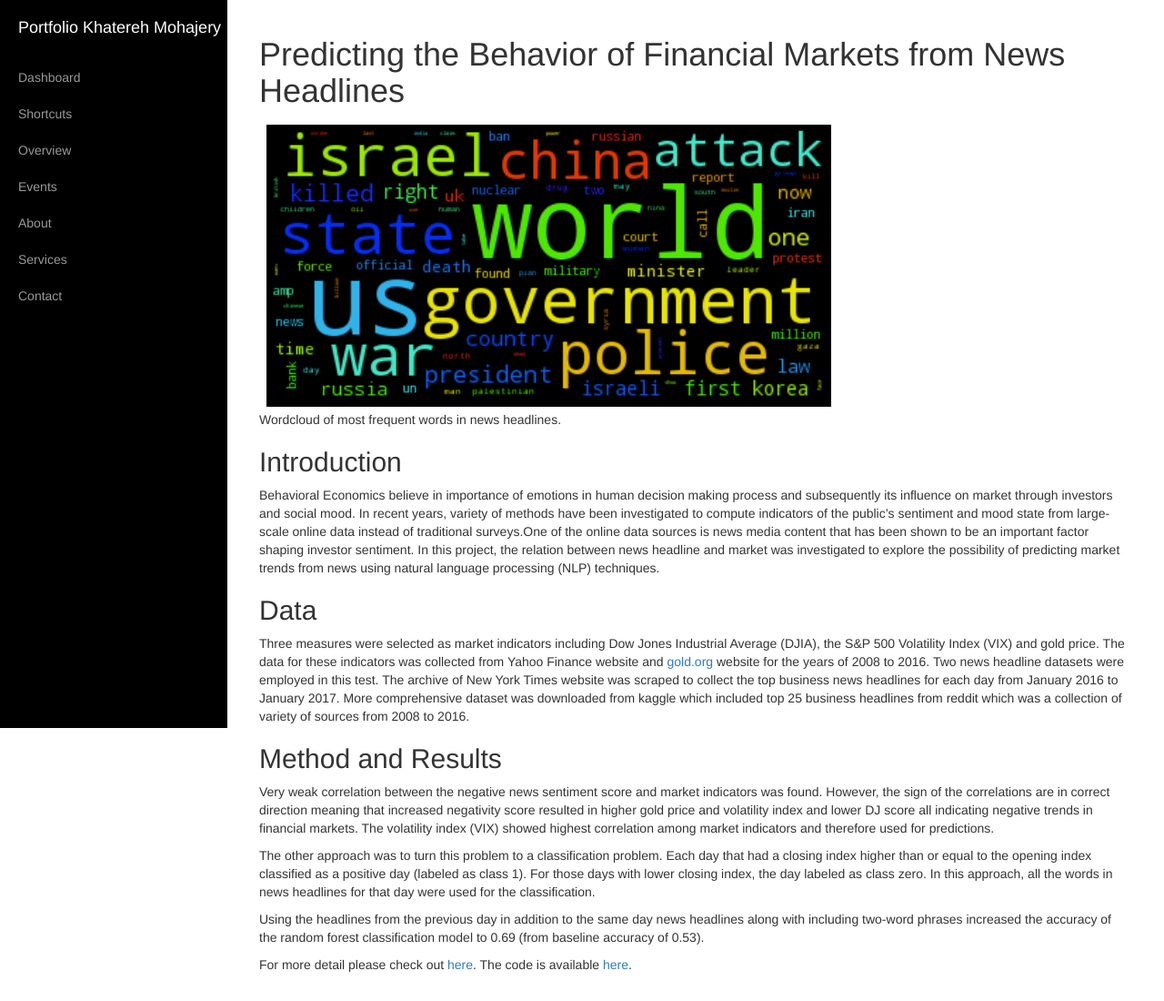
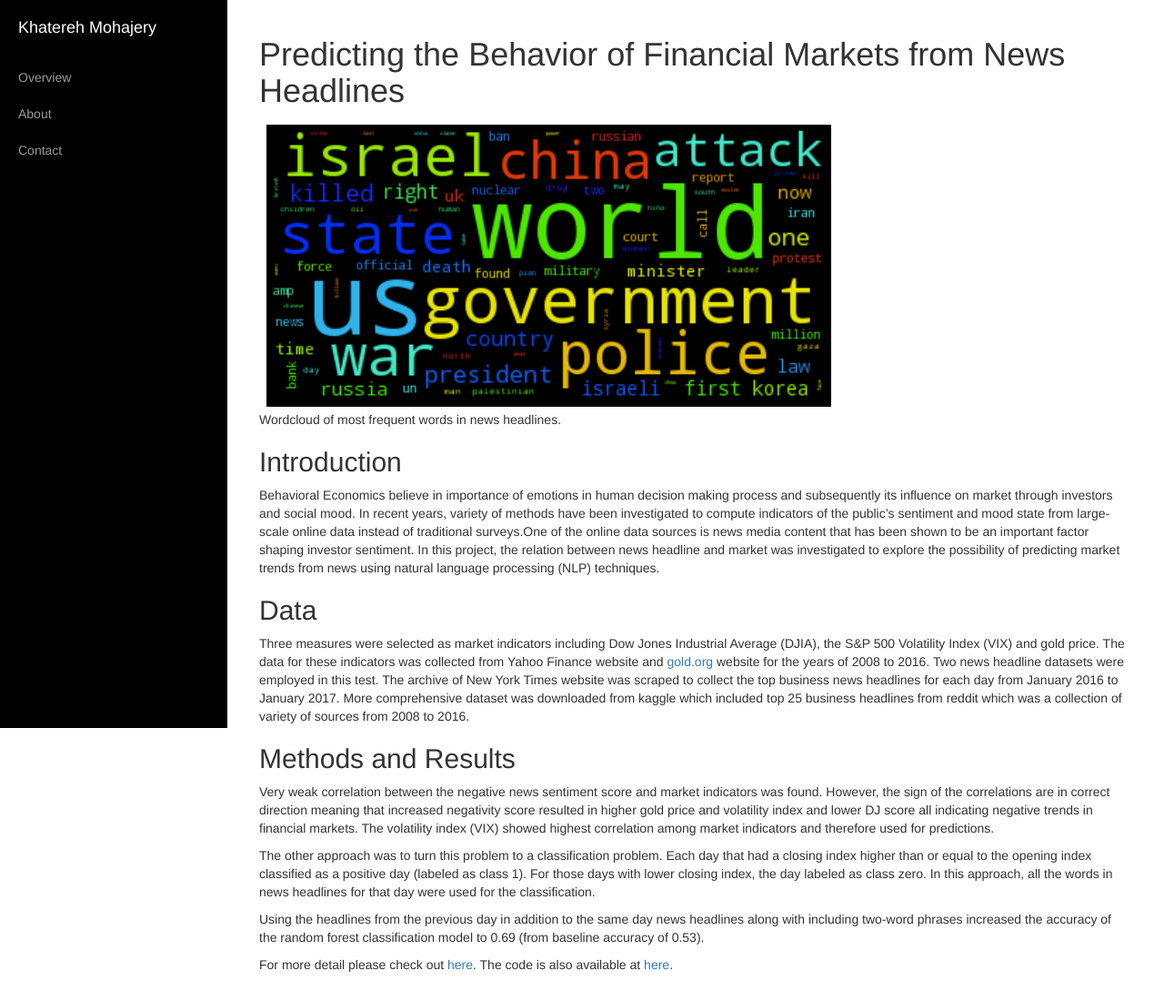
Before and after one commit to KhaterehMohajery/Portfolio, a plain HTML site: page index.html in a window 1280 px wide. Shown: the whole page at 91% size. Drawn offline with Linux system fonts and the light colour scheme.

Commit message:
adding first entry-test

```diff
--- a/index.html
+++ b/index.html
@@ -35,27 +35,15 @@
             <ul class="sidebar-nav">
                 <li class="sidebar-brand">
                     <a href="#">
-                        Portfolio
                         Khatereh Mohajery
                     </a>
                 </li>
                 <li>
-                    <a href="#">Dashboard</a>
-                </li>
-                <li>
-                    <a href="#">Shortcuts</a>
-                </li>
-                <li>
                     <a href="#">Overview</a>
                 </li>
-                <li>
-                    <a href="#">Events</a>
-                </li>
+
                 <li>
                     <a href="#">About</a>
-                </li>
-                <li>
-                    <a href="#">Services</a>
                 </li>
                 <li>
                     <a href="#">Contact</a>
@@ -76,11 +64,11 @@
                         <p> Behavioral Economics believe in importance of emotions in human decision making process and subsequently its influence on market through investors and social mood. In recent years, variety of methods have been investigated to compute indicators of the public’s sentiment and mood state from large-scale online data instead of traditional surveys.One of the online data sources is news media content that has been shown to be an important factor shaping investor sentiment. In this project, the relation between news headline and market was investigated to explore the possibility of predicting market trends from news using natural language processing (NLP) techniques.<p>
                         <h2> Data </h2>
                         <p> Three measures were selected as market indicators including Dow Jones Industrial Average  (DJIA), the S&P 500 Volatility Index (VIX) and gold price. The data for these indicators was collected from Yahoo Finance website and <a href="http://www.gold.org/">gold.org</a> website for the years of 2008 to 2016. Two news headline datasets were employed in this test. The archive of New York Times website was scraped to collect the top business news headlines for each day from January 2016 to January 2017. More comprehensive dataset was downloaded from kaggle which included top 25 business headlines from reddit which was a collection of variety of sources from 2008 to 2016.</p>
-                        <h2> Method and Results </h2>
+                        <h2> Methods and Results </h2>
                         <p> Very weak correlation between the negative news sentiment score and market indicators was found. However, the sign of the correlations are in correct direction meaning that increased negativity score resulted in higher gold price and volatility index and lower DJ score all indicating negative trends in financial markets. The volatility index (VIX) showed highest correlation among market indicators and therefore used for predictions.<p>
                         <p> The other approach was to turn this problem to a classification problem. Each day that had a closing index higher than or equal to the opening index classified as a positive day (labeled as class 1). For those days with lower closing index, the day labeled as class zero. In this approach, all the words in news headlines for that day were used for the classification.<p>
                         <p> Using the headlines from the previous day in addition to the same day news headlines along with including two-word phrases increased the accuracy of the random forest classification model to 0.69 (from baseline accuracy of 0.53).<p>
-                        <p> For more detail please check out <a href="https://github.com/KhaterehMohajery/Portfolio/blob/gh-pages/Portfolio_Piece_5.ipynb">here</a>. The code is available <a href="https://github.com/KhaterehMohajery/Portfolio/blob/gh-pages/Portfolio_Piece_5_notebook.ipynb">here</a>. <p>
+                        <p> For more detail please check out <a href="https://github.com/KhaterehMohajery/Portfolio/blob/gh-pages/Portfolio_Piece_5.ipynb">here</a>. The code is also available at <a href="https://github.com/KhaterehMohajery/Portfolio/blob/gh-pages/Portfolio_Piece_5_notebook.ipynb">here</a>. <p>
                     </div>
                 </div>
             </div>
```
